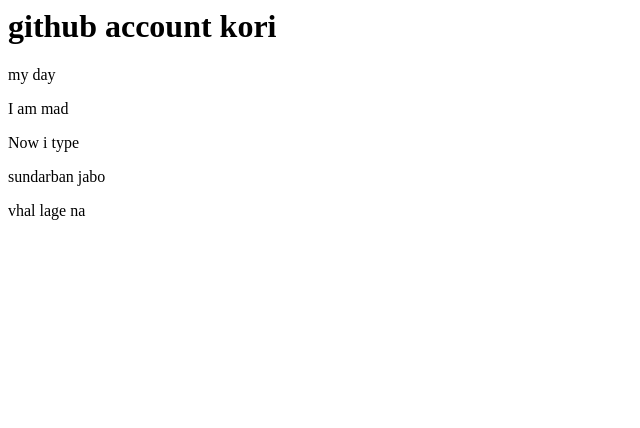
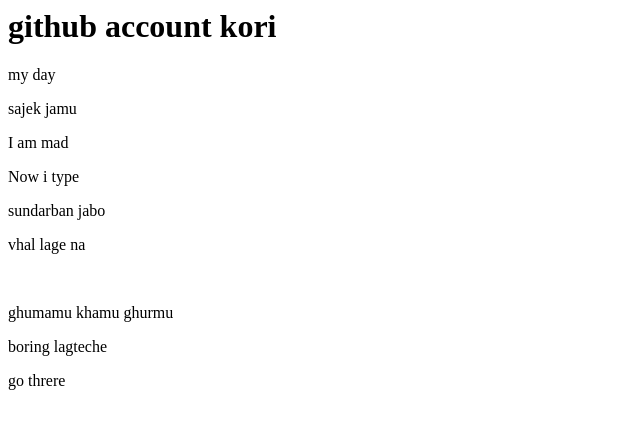
Before and after one commit to hasanshawon/Mehedi-hasan-first-website, a plain HTML site: page index.html in a window 1280 px wide. Shown: the whole page, without its empty margins (0-640 px from the left). Drawn offline with Linux system fonts and the light colour scheme.

Commit message:
i am happy

```diff
--- a/index.html
+++ b/index.html
@@ -6,7 +6,7 @@
  <p>my day</p>
 
  </head>
-
+<p>sajek jamu</p>
 <p>I am mad</p>
 <p>Now i type</p>
 <p>sundarban jabo</p>
@@ -14,5 +14,7 @@
 <img src="mosque.jpg" alt="">
 <img src="download.jpg" alt="">
 <img src="islam.jpg" alt="">
-
+<p>ghumamu khamu ghurmu</p>
+<p>boring lagteche</p>
+ <p>go threre</p>
 </html>
```
